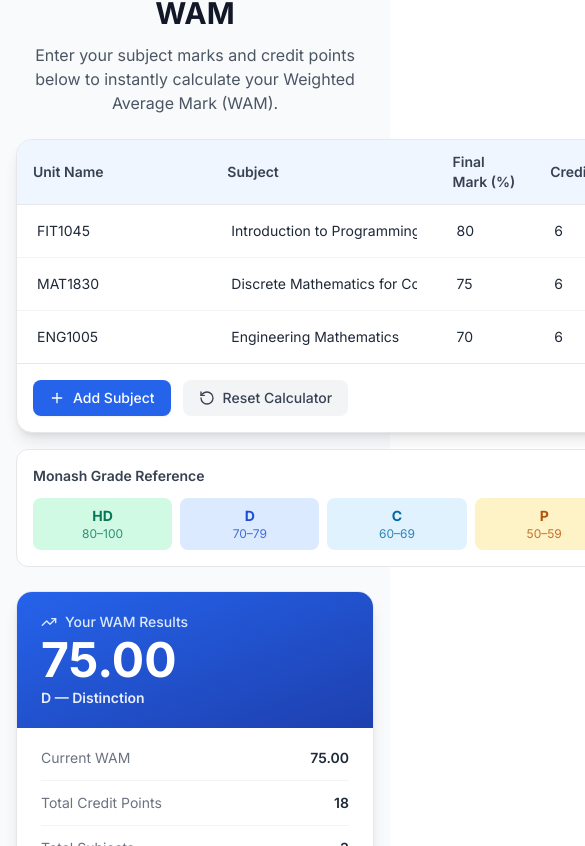
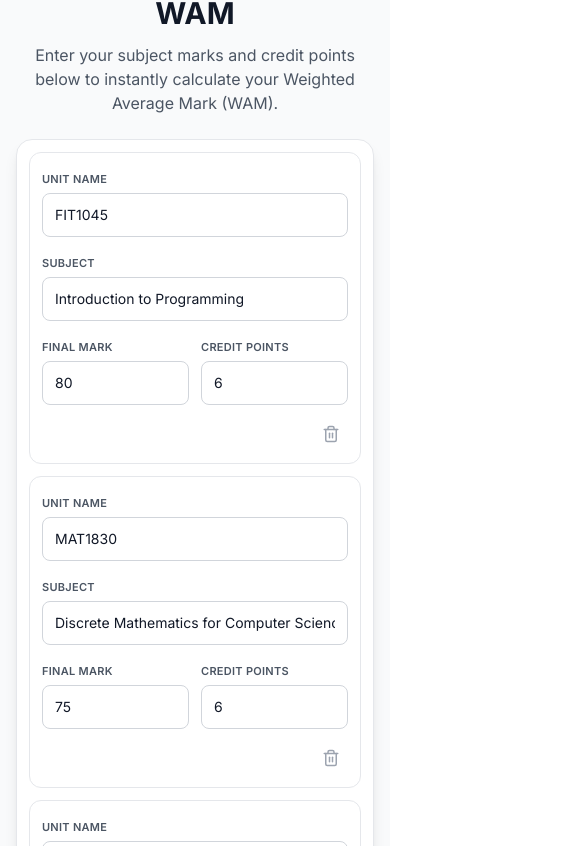
Before and after one commit to asbusiness276-cyber/monash-wam-calculator, a React (Vite) app: page / in a window 390 px wide. Shown: the part 798-1644 px from the top of the page, 585 px wide, since content can reach past the window. Built offline with nearby package versions, Linux system fonts and the light colour scheme.

Commit message:
Improve mobile calculator layout and restore suggestions.
Switch mobile calculator rows to card layout for full-screen fit, increase input space for readability, and keep unit/subject autocomplete suggestions fully visible and functional.

```diff
--- a/src/components/WAMCalculator.tsx
+++ b/src/components/WAMCalculator.tsx
@@ -233,6 +233,31 @@ export default function WAMCalculator({ embedSuppressRecommendations = false }:
     }
   };
 
+  const renderSuggestions = (rowId: number, field: 'unit' | 'subject', query: string) => {
+    if (!suggestionState || suggestionState.rowId !== rowId || suggestionState.field !== field || suggestionState.items.length === 0) {
+      return null;
+    }
+
+    return (
+      <div className="absolute left-0 right-0 top-full mt-1 z-30 bg-white dark:bg-gray-800 border border-gray-200 dark:border-gray-700 rounded-lg shadow-lg max-h-56 overflow-y-auto">
+        {suggestionState.items.map((option, optionIndex) => (
+          <button
+            key={option}
+            type="button"
+            onMouseDown={() => selectSuggestion(rowId, field, option)}
+            className={`w-full text-left px-3 py-2 text-xs ${
+              suggestionState.activeIndex === optionIndex
+                ? 'bg-primary-50 dark:bg-primary-900/40 text-primary-700 dark:text-primary-300'
+                : 'text-gray-700 dark:text-gray-300 hover:bg-gray-50 dark:hover:bg-gray-700'
+            }`}
+          >
+            {renderHighlightedSuggestion(option, query)}
+          </button>
+        ))}
+      </div>
+    );
+  };
+
   const reset = () => {
     setSubjects([
       { id: 1, unit: '', subject: '', mark: '', credits: '6' },
@@ -312,7 +337,93 @@ export default function WAMCalculator({ embedSuppressRecommendations = false }:
         <div className="flex flex-col lg:flex-row gap-6 items-start" data-article-tool-screenshot="monash-wam">
           <div className="flex-1 min-w-0">
             <div className="bg-white dark:bg-gray-800 rounded-2xl shadow-lg border border-gray-200 dark:border-gray-700 overflow-hidden">
-              <div className="overflow-x-auto">
+              <div className="md:hidden p-3 space-y-3">
+                {subjects.map((s, i) => (
+                  <div key={`mobile-${s.id}`} className="rounded-xl border border-gray-200 dark:border-gray-700 p-3 space-y-3">
+                    <div className="grid grid-cols-1 gap-3">
+                      <label className="block">
+                        <span className="text-[11px] font-semibold text-gray-600 dark:text-gray-300 uppercase tracking-wide">Unit Name</span>
+                        <div className="relative mt-1">
+                          <input
+                            type="text"
+                            placeholder={`e.g. FIT${1000 + i}`}
+                            value={s.unit}
+                            onChange={e => {
+                              updateSubject(s.id, 'unit', e.target.value);
+                              openSuggestions(s.id, 'unit', e.target.value);
+                            }}
+                            onFocus={e => openSuggestions(s.id, 'unit', e.target.value)}
+                            onBlur={() => window.setTimeout(closeSuggestions, 120)}
+                            onKeyDown={e => handleSuggestionKeyDown(e, s.id, 'unit', s.unit)}
+                            className="w-full h-11 px-3 rounded-lg border border-gray-300 dark:border-gray-600 bg-white dark:bg-gray-700 text-gray-900 dark:text-gray-100 text-sm"
+                          />
+                          {renderSuggestions(s.id, 'unit', s.unit)}
+                        </div>
+                      </label>
+
+                      <label className="block">
+                        <span className="text-[11px] font-semibold text-gray-600 dark:text-gray-300 uppercase tracking-wide">Subject</span>
+                        <div className="relative mt-1">
+                          <input
+                            type="text"
+                            placeholder="e.g. Introduction to Programming"
+                            value={s.subject}
+                            onChange={e => {
+                              updateSubject(s.id, 'subject', e.target.value);
+                              openSuggestions(s.id, 'subject', e.target.value);
+                            }}
+                            onFocus={e => openSuggestions(s.id, 'subject', e.target.value)}
+                            onBlur={() => window.setTimeout(closeSuggestions, 120)}
+                            onKeyDown={e => handleSuggestionKeyDown(e, s.id, 'subject', s.subject)}
+                            className="w-full h-11 px-3 rounded-lg border border-gray-300 dark:border-gray-600 bg-white dark:bg-gray-700 text-gray-900 dark:text-gray-100 text-sm"
+                          />
+                          {renderSuggestions(s.id, 'subject', s.subject)}
+                        </div>
+                      </label>
+
+                      <div className="grid grid-cols-2 gap-3">
+                        <label className="block">
+                          <span className="text-[11px] font-semibold text-gray-600 dark:text-gray-300 uppercase tracking-wide">Final Mark</span>
+                          <input
+                            type="number"
+                            min="0"
+                            max="100"
+                            placeholder="0-100"
+                            value={s.mark}
+                            onChange={e => {
+                              if (validateMark(e.target.value)) updateSubject(s.id, 'mark', e.target.value);
+                            }}
+                            className="w-full h-11 mt-1 px-3 rounded-lg border border-gray-300 dark:border-gray-600 bg-white dark:bg-gray-700 text-gray-900 dark:text-gray-100 text-sm"
+                          />
+                        </label>
+                        <label className="block">
+                          <span className="text-[11px] font-semibold text-gray-600 dark:text-gray-300 uppercase tracking-wide">Credit Points</span>
+                          <input
+                            type="number"
+                            min="1"
+                            placeholder="6"
+                            value={s.credits}
+                            onChange={e => updateSubject(s.id, 'credits', e.target.value)}
+                            className="w-full h-11 mt-1 px-3 rounded-lg border border-gray-300 dark:border-gray-600 bg-white dark:bg-gray-700 text-gray-900 dark:text-gray-100 text-sm"
+                          />
+                        </label>
+                      </div>
+                    </div>
+                    <div className="flex justify-end">
+                      <button
+                        onClick={() => removeSubject(s.id)}
+                        disabled={subjects.length <= 1}
+                        className="p-2 text-gray-400 hover:text-red-500 disabled:opacity-30 disabled:cursor-not-allowed transition-colors rounded"
+                        aria-label="Remove subject"
+                      >
+                        <Trash2 size={18} />
+                      </button>
+                    </div>
+                  </div>
+                ))}
+              </div>
+
+              <div className="hidden md:block overflow-x-auto">
                 <table className="w-full min-w-[760px]">
                   <thead>
                     <tr className="bg-primary-50 dark:bg-primary-900/30 border-b border-gray-200 dark:border-gray-700">
@@ -340,24 +451,7 @@ export default function WAMCalculator({ embedSuppressRecommendations = false }:
                             onKeyDown={e => handleSuggestionKeyDown(e, s.id, 'unit', s.unit)}
                             className="w-full min-w-[110px] bg-transparent text-gray-800 dark:text-gray-200 placeholder-gray-400 text-sm focus:outline-none focus:ring-1 focus:ring-primary-400 rounded px-1 py-0.5"
                           />
-                          {suggestionState && suggestionState.rowId === s.id && suggestionState.field === 'unit' && suggestionState.items.length > 0 && (
-                            <div className="absolute left-4 right-4 top-full mt-1 md:top-auto md:bottom-full md:mt-0 md:mb-1 z-20 bg-white dark:bg-gray-800 border border-gray-200 dark:border-gray-700 rounded-lg shadow-lg max-h-56 overflow-y-auto">
-                              {suggestionState.items.map((option, optionIndex) => (
-                                <button
-                                  key={option}
-                                  type="button"
-                                  onMouseDown={() => selectSuggestion(s.id, 'unit', option)}
-                                  className={`w-full text-left px-3 py-2 text-xs ${
-                                    suggestionState.activeIndex === optionIndex
-                                      ? 'bg-primary-50 dark:bg-primary-900/40 text-primary-700 dark:text-primary-300'
-                                      : 'text-gray-700 dark:text-gray-300 hover:bg-gray-50 dark:hover:bg-gray-700'
-                                  }`}
-                                >
-                                  {renderHighlightedSuggestion(option, s.unit)}
-                                </button>
-                              ))}
-                            </div>
-                          )}
+                          {renderSuggestions(s.id, 'unit', s.unit)}
                         </td>
                         <td className="px-4 py-3 relative min-w-[190px]">
                           <input
@@ -373,24 +467,7 @@ export default function WAMCalculator({ embedSuppressRecommendations = false }:
                             onKeyDown={e => handleSuggestionKeyDown(e, s.id, 'subject', s.subject)}
                             className="w-full min-w-[170px] bg-transparent text-gray-800 dark:text-gray-200 placeholder-gray-400 text-sm focus:outline-none focus:ring-1 focus:ring-primary-400 rounded px-1 py-0.5"
                           />
-                          {suggestionState && suggestionState.rowId === s.id && suggestionState.field === 'subject' && suggestionState.items.length > 0 && (
-                            <div className="absolute left-4 right-4 top-full mt-1 md:top-auto md:bottom-full md:mt-0 md:mb-1 z-20 bg-white dark:bg-gray-800 border border-gray-200 dark:border-gray-700 rounded-lg shadow-lg max-h-56 overflow-y-auto">
-                              {suggestionState.items.map((option, optionIndex) => (
-                                <button
-                                  key={option}
-                                  type="button"
-                                  onMouseDown={() => selectSuggestion(s.id, 'subject', option)}
-                                  className={`w-full text-left px-3 py-2 text-xs ${
-                                    suggestionState.activeIndex === optionIndex
-                                      ? 'bg-primary-50 dark:bg-primary-900/40 text-primary-700 dark:text-primary-300'
-                                      : 'text-gray-700 dark:text-gray-300 hover:bg-gray-50 dark:hover:bg-gray-700'
-                                  }`}
-                                >
-                                  {renderHighlightedSuggestion(option, s.subject)}
-                                </button>
-                              ))}
-                            </div>
-                          )}
+                          {renderSuggestions(s.id, 'subject', s.subject)}
                         </td>
                         <td className="px-4 py-3">
                           <input
```
